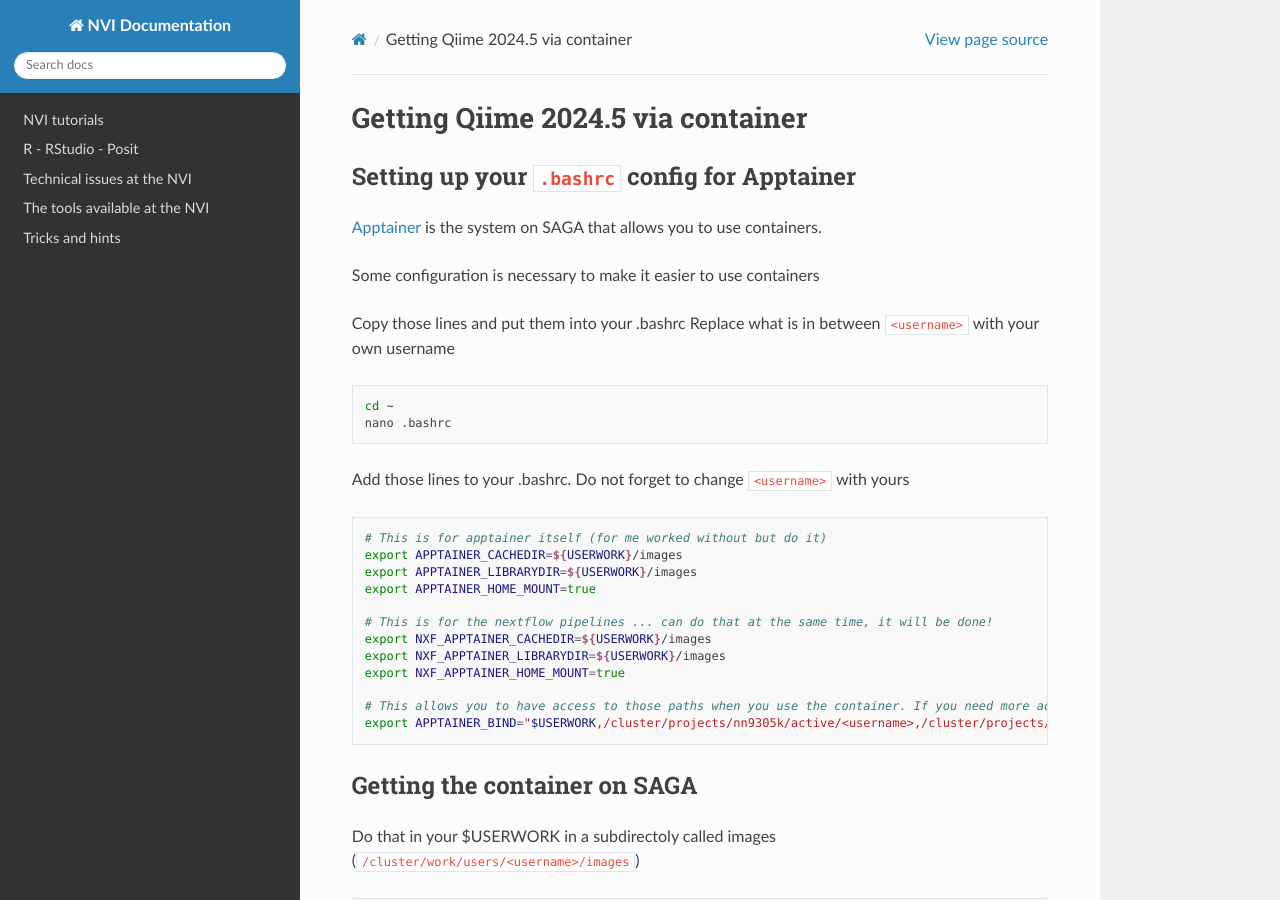
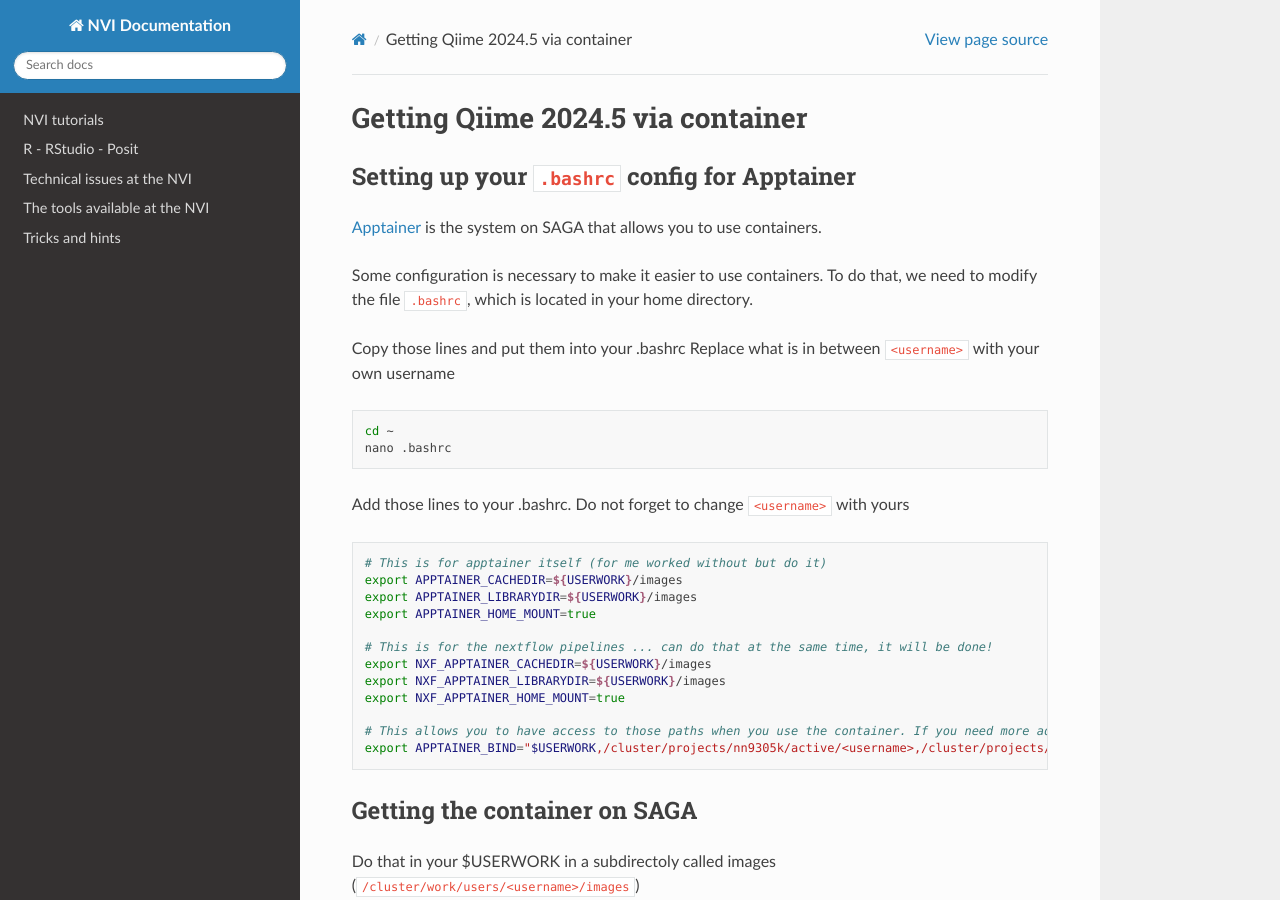
Before and after one commit to NorwegianVeterinaryInstitute/nvi-documentation, a Sphinx documentation site: the page built from docs/source/tutorials/qiime2_docker.md, in a window 1280 px wide and 900 px high. Built offline with Sphinx 7.4.7 and the Read the Docs theme 2.0.0, drawn with Linux system fonts in a browser that asks for light colours; pages that are not in the unit, such as notebooks, are missing from menus.

Commit message:
Update qiime2_docker.md
update

```diff
--- a/docs/source/tutorials/qiime2_docker.md
+++ b/docs/source/tutorials/qiime2_docker.md
@@ -4,7 +4,7 @@
 
 [Apptainer](https://apptainer.org/) is the system on SAGA that allows you to use containers.
 
-Some configuration is necessary to make it easier to use containers
+Some configuration is necessary to make it easier to use containers. To do that, we need to modify the file `.bashrc`, which is located in your home directory.
 
 Copy those lines and put them into your .bashrc
 Replace what is in between `<username>` with your own username
```
